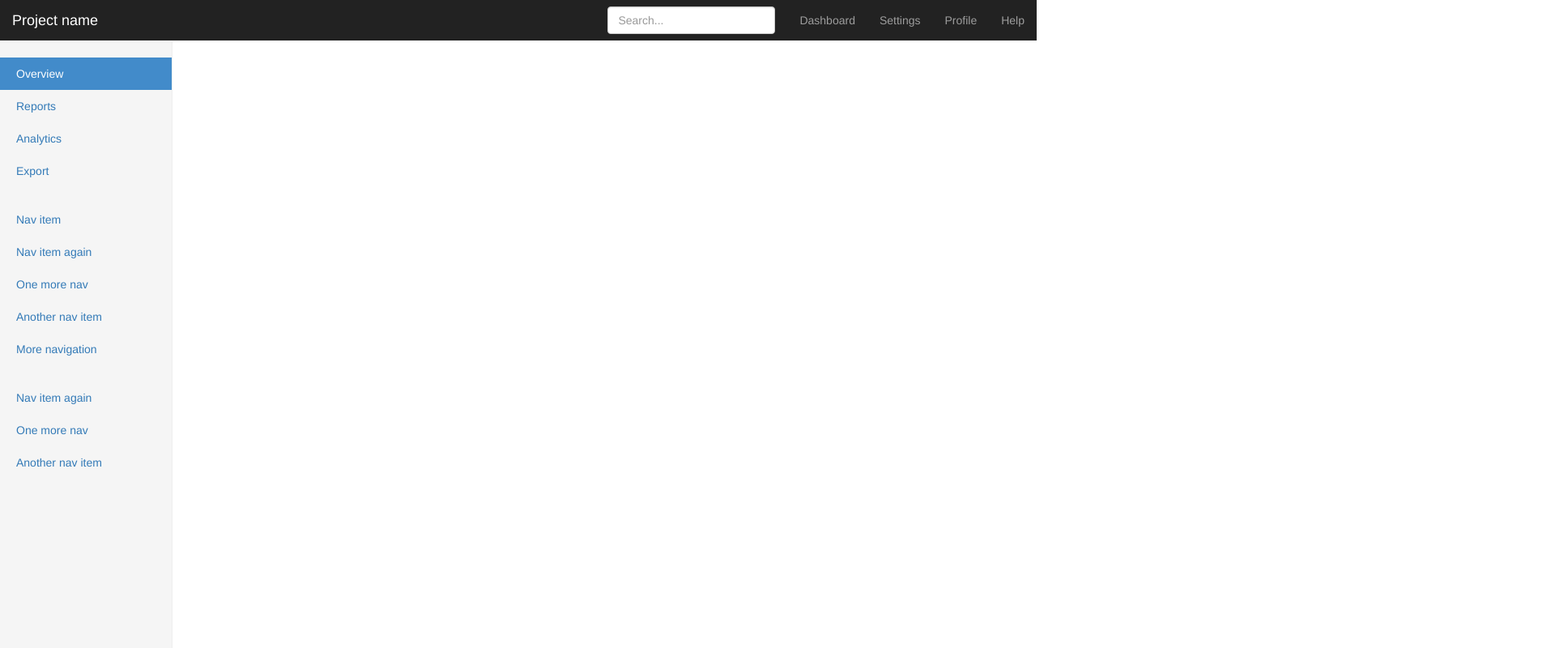
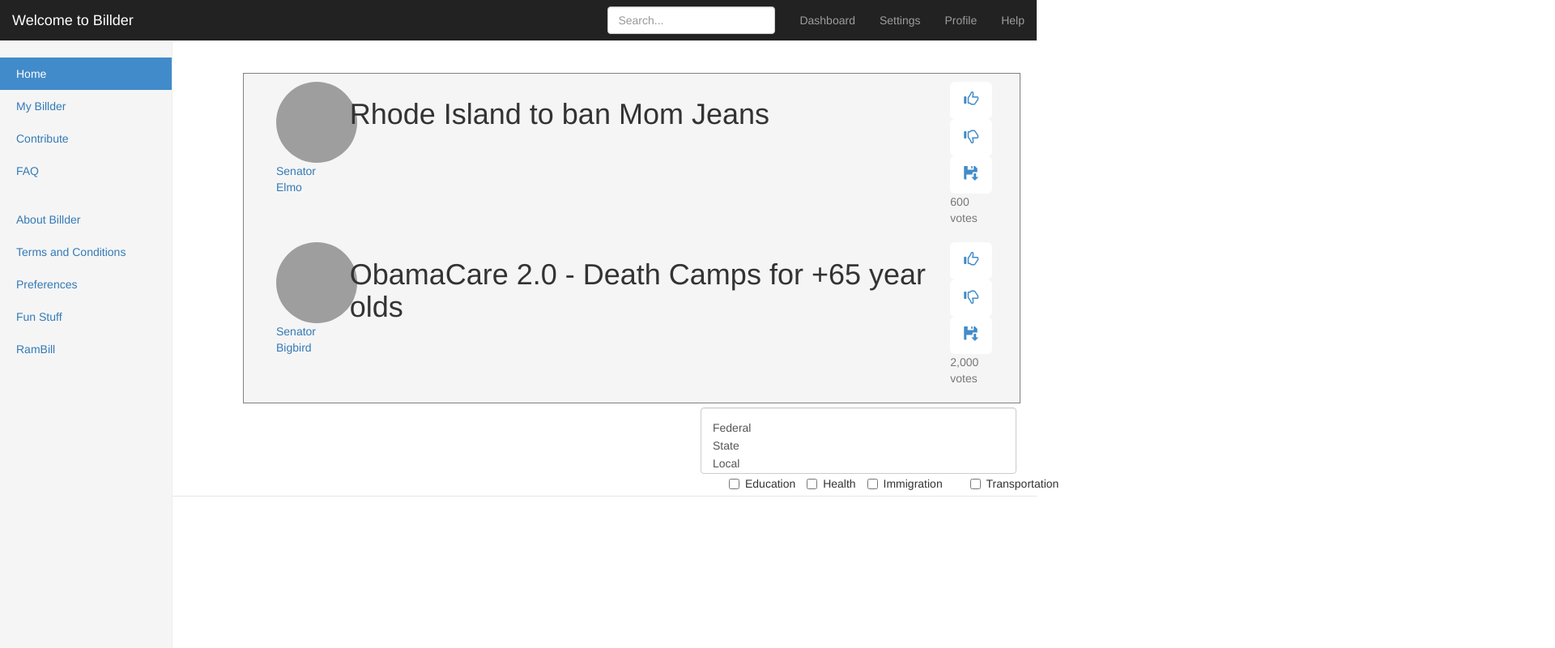
Before and after one commit to Democracybillder/Website, a plain HTML site: page BillTracker.html in a window 1280 px wide. Shown: the top 800 px of the page at 81% size, 1920 px wide, since content can reach past the window. Drawn offline with nearby package versions, Linux system fonts and the light colour scheme; grey boxes are pictures that could not be loaded.

Commit message:
Billed Home/Tracker
New Billder Home/Tracker 2.0

```diff
--- a/BillTracker.css
+++ b/BillTracker.css
@@ -103,3 +103,54 @@ body {
   display: inline-block;
   border-radius: 50%;
 }
+
+img {
+    height: 100px;
+    width: 100px;
+}
+h1 {
+    margin-left: 15px;
+}
+.row {
+    margin: 10px;
+}
+#billtracker {
+    height: 75%;
+    width: 75%;
+    margin-right: 20px;
+    margin-top: 20px;
+    background-color: #f5f5f5;
+    border: 1px solid grey;
+}
+
+.btn-lg{
+    background-color: white;
+}
+
+.vote-up {
+    color: #428bca;
+}
+.vote-down {
+    color: #428bca;
+}
+.add-to-mybills {
+    color: #428bca;
+}
+
+#govcategories {
+    width: 400px;
+    margin-right: 20px;
+    padding: 5px;
+}
+
+#billcategories {
+    margin-right: 20px;
+}
+
+
+/* Custom page footer */
+
+.footer {
+  padding-bottom: 19px;
+  color: #777;
+  border-top: 1px solid #e5e5e5;
--- a/BillTracker.html
+++ b/BillTracker.html
@@ -19,7 +19,6 @@
   </head>
 
   <body>
-
     <nav class="navbar navbar-inverse navbar-fixed-top">
       <div class="container-fluid">
         <div class="navbar-header">
@@ -29,7 +28,7 @@
             <span class="icon-bar"></span>
             <span class="icon-bar"></span>
           </button>
-          <a class="navbar-brand" href="#">Project name</a>
+          <a class="navbar-brand" href="#">Welcome to Billder</a>
         </div>
         <div id="navbar" class="navbar-collapse collapse">
           <ul class="nav navbar-nav navbar-right">
@@ -44,47 +43,74 @@
         </div>
       </div>
     </nav>
-
     <div class="container-fluid">
       <div class="row">
         <div class="col-sm-3 col-md-2 sidebar">
           <ul class="nav nav-sidebar">
-            <li class="active"><a href="#">Overview <span class="sr-only">(current)</span></a></li>
-            <li><a href="#">Reports</a></li>
-            <li><a href="#">Analytics</a></li>
-            <li><a href="#">Export</a></li>
+            <li class="active"><a href="#">Home<span class="sr-only">(current)</span></a></li>
+            <li><a href="#">My Billder</a></li>
+            <li><a href="#">Contribute</a></li>
+            <li><a href="#">FAQ</a></li>
           </ul>
           <ul class="nav nav-sidebar">
-            <li><a href="">Nav item</a></li>
-            <li><a href="">Nav item again</a></li>
-            <li><a href="">One more nav</a></li>
-            <li><a href="">Another nav item</a></li>
-            <li><a href="">More navigation</a></li>
-          </ul>
-          <ul class="nav nav-sidebar">
-            <li><a href="">Nav item again</a></li>
-            <li><a href="">One more nav</a></li>
-            <li><a href="">Another nav item</a></li>
+            <li><a href="">About Billder</a></li>
+            <li><a href="">Terms and Conditions</a></li>
+            <li><a href="">Preferences</a></li>
+            <li><a href="">Fun Stuff</a></li>
+            <li><a href="">RamBill</a></li>
           </ul>
         </div>
-    <footer class="footer">
-        <p>&copy; Billder 2015</p>
-      </footer>
+      </div>
+    </div>
+    <div id="billtracker" class="container-fluid">
+      <div class="row">
+          <div class="col-md-1"><img src="http://www.sesamestreet.org/cms_services/services?action=download&uid=dbf13ec8-16cd-11dd-a1a2-3f408a4274b3" alt="elmo" class="img-circle"><p><a href="#">Senator Elmo</a></p></div>
+          <div class="col-md-10"><h1 class="state">Rhode Island to ban Mom Jeans</h1></div>
+          <div class="col-md-1"><button type="button" class="btn vote-up btn-lg"><span class="glyphicon glyphicon-thumbs-up" aria-hidden="true"></span></button><button type="button" class="btn vote-down btn-lg"><span class="glyphicon glyphicon-thumbs-down" aria-hidden="true"></span></button><button type="button" class="btn add-to-mybills btn-lg"><span class="glyphicon glyphicon-floppy-save" aria-hidden="true"></span></button><p class="text-muted">600 votes</p></div>
+      </div>
+      <div class="row">
+          <div class="col-md-1"><img src="http://media.salon.com/2012/10/big_bird_shocked_square-460x307.jpg" alt="bigbird" class="img-circle"><p><a href="#">Senator Bigbird</a></p></div>
+          <div class="col-md-10"><h1 class="federal">ObamaCare 2.0 - Death Camps for +65 year olds</h1></div>
+          <div class="col-md-1"><button type="button" class="btn vote-up btn-lg"><span class="glyphicon glyphicon-thumbs-up" aria-hidden="true"></span></button><button type="button" class="btn vote-down btn-lg"><span class="glyphicon glyphicon-thumbs-down" aria-hidden="true"></span></button><button type="button" class="btn add-to-mybills btn-lg"><span class="glyphicon glyphicon-floppy-save" aria-hidden="true"></span></button><p class="text-muted">2,000 votes</p></div>
+      </div>
+    </div>
+
+ <div id="govcategories" class="container">
+    <select multiple class="form-control">
+        <option class="checkbox">Federal</option>
+        <option class="checkbox">State</option>
+        <option class="checkbox">Local</option>
+    </select>
+    <div id="billcategories" class="container">
+         <div class="checkbox-inline">
+          <label class="checkbox-inline">
+            <input type="checkbox" id="inlineCheckbox1" value="option1">
+            Education
+          </label>
+          <label class="checkbox-inline">
+            <input type="checkbox" id="inlineCheckbox2" value="option2">
+            Health
+          </label>
+          <label class="checkbox-inline">
+            <input type="checkbox" id="inlineCheckbox3" value="option3">
+            Immigration
+          </label>
+        </div>
+        <div class="checkbox-inline">
+          <label class="checkbox-inline">
+            <input type="checkbox" id="inlineCheckbox4" value="option4">
+            Transportation
+          </label>
+        </div>
+    </div>
+ </div>
 
 
+    <footer class="footer">
+    <p>&copy; Billder 2015</p>
+</footer>
 
-      <!--<div class="container">
-            <div class="row">
-                <div class="col-md-1"><img src="http://www.sesamestreet.org/cms_services/services?action=download&uid=dbf13ec8-16cd-11dd-a1a2-3f408a4274b3" alt="elmo" class="img-circle"><p><a href="#">Senator Elmo</a></p></div>
-                <div class="col-md-10"><h1 class="state">Rhode Island to ban Mom Jeans</h1></div>
-                <div class="col-md-1"><button type="button" class="btn vote-up btn-sm">Vote Up</button><button type="button" class="btn vote-down btn-sm">Vote Down</button><button type="button" class="btn add-to-mybills btn-sm">Add to My Bills</button><p class="text-muted">600 votes</p></div>
-            </div>
-            <div class="row">
-                <div class="col-md-1"><img src="http://media.salon.com/2012/10/big_bird_shocked_square-460x307.jpg" alt="bigbird" class="img-circle"><p><a href="#">Senator Bigbird</a></p></div>
-                <div class="col-md-10"><h1 class="federal">ObamaCare 2.0 - Death Camps for +65 year olds</h1></div>
-                <div class="col-md-1"><button type="button" class="btn vote-up btn-sm">Vote Up</button><button type="button" class="btn vote-down btn-sm">Vote Down</button><button type="button" class="btn add-to-mybills btn-sm">Add to My Bills</button><p class="text-muted">2,000 votes</p></div>
-            </div>
-            </div>
+
 
 
 
```
